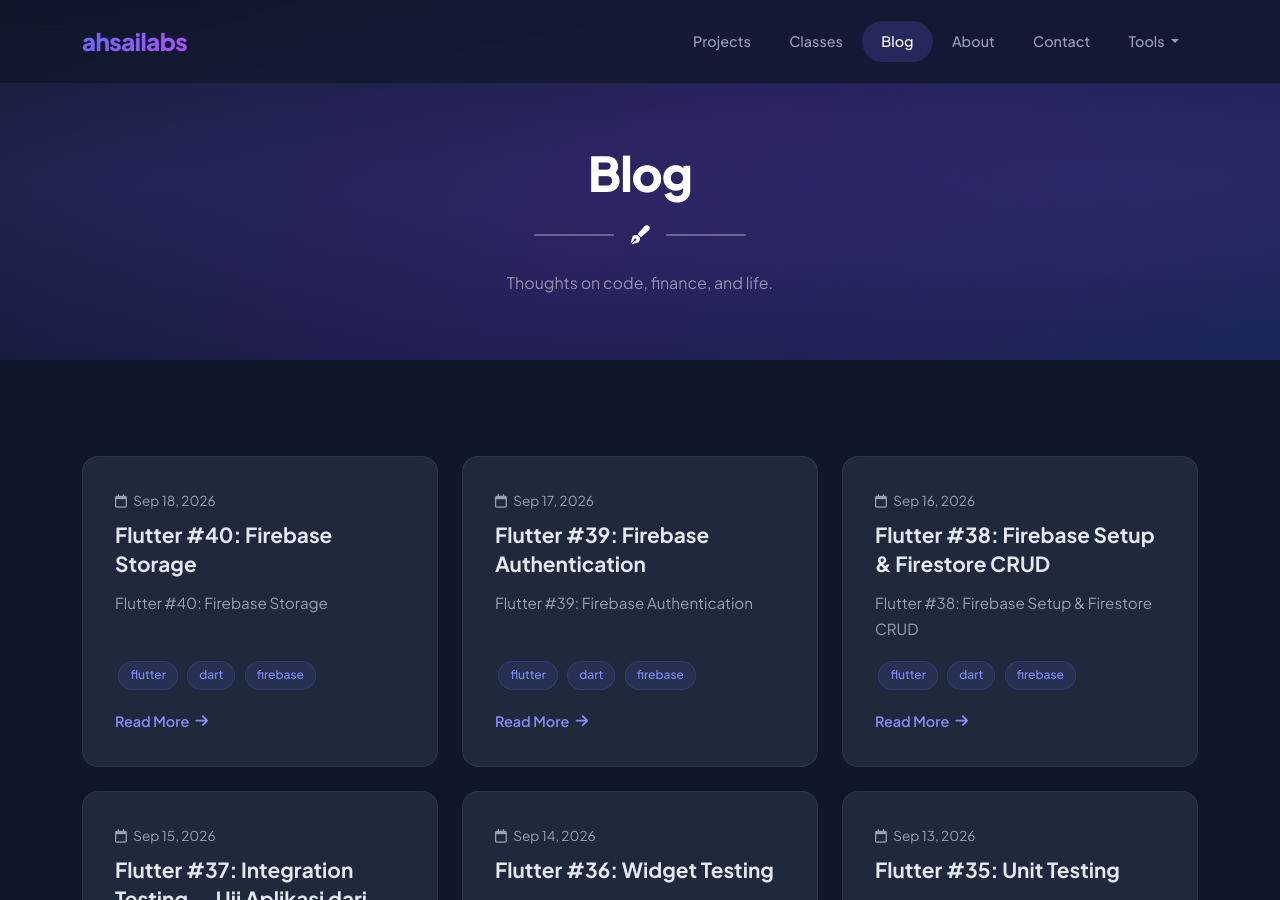
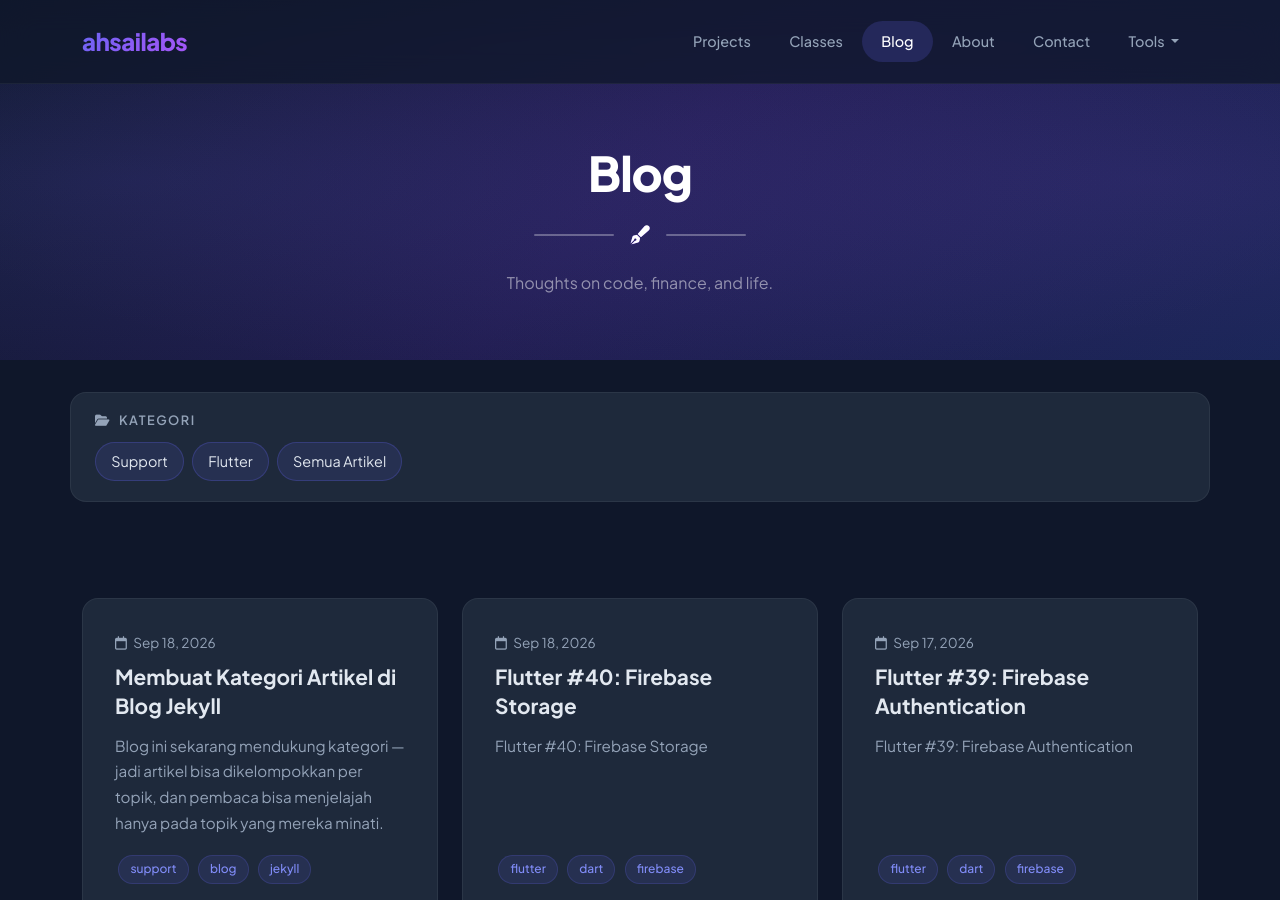
Before and after one commit to ahsai001/ahsai001.github.io, a Jekyll site: the page built from blog/index.html, in a window 1280 px wide and 900 px high. Built offline with Jekyll 4.4.1, drawn with Linux system fonts in a browser that asks for light colours.

Commit message:
feat(blog): dukung kategori artikel (support, flutter)
- _layouts/category.html: layout reusable, filter via where tags
- _includes/category-nav.html: satu sumber daftar kategori
- blog/categories/{support,flutter}/: halaman kategori (6 baris, pakai layout)
- blog/index.html: tampilkan navigasi kategori
- _layouts/default.html: CSS .blog-categories / .category-list
- _posts/...kategori-blog-jekyll.md: artikel kategori support pertama

Catatan: daftar kategori ditulis manual, bukan iterasi site.tags, agar tidak
menghasilkan tautan 404 ke tag tanpa halaman kategori.

````diff
--- /dev/null
+++ b/_includes/category-nav.html
@@ -0,0 +1,21 @@
+<!--
+  Navigasi kategori blog — SATU-SATUNYA tempat daftar kategori dirawat.
+  Dipakai oleh: blog/index.html dan setiap halaman blog/categories/<slug>/.
+
+  Menambah kategori baru = 2 langkah:
+    1. Tambahkan satu <li> di bawah ini.
+    2. Buat halaman blog/categories/<slug>/index.html (salin halaman yang ada,
+       ganti nilai permalink, judul, ikon, dan tag yang difilter).
+
+  Catatan: daftar ini SENGAJA ditulis manual, bukan iterasi seluruh site.tags.
+  Iterasi tersebut menghasilkan link ke semua tag (flutter, dart, tutorial,
+  investasi, pemrograman, ...) padahal halaman kategorinya tidak ada => 404.
+-->
+<aside class="blog-categories">
+  <h3><i class="fas fa-folder-open me-2"></i>Kategori</h3>
+  <ul class="category-list">
+    <li><a href="/blog/categories/support/">Support</a></li>
+    <li><a href="/blog/categories/flutter/">Flutter</a></li>
+    <li><a href="/blog/archive/">Semua Artikel</a></li>
+  </ul>
+</aside>
--- a/_layouts/default.html
+++ b/_layouts/default.html
@@ -210,6 +210,51 @@
       transition: color var(--transition);
     }
     .back-to-blog:hover { color: var(--color-accent); }
+
+    /* Navigasi kategori blog — dipakai _includes/category-nav.html */
+    .blog-categories {
+      max-width: 1140px;
+      margin: 2rem auto 0;
+      padding: 1.25rem 1.5rem;
+      background: var(--color-surface);
+      border: 1px solid rgba(255, 255, 255, .06);
+      border-radius: var(--radius-md);
+    }
+    .blog-categories h3 {
+      font-size: 0.8rem;
+      text-transform: uppercase;
+      letter-spacing: 1.5px;
+      color: var(--color-text-muted);
+      margin: 0 0 0.85rem;
+      font-weight: 600;
+    }
+    .category-list {
+      list-style: none;
+      padding: 0;
+      margin: 0;
+      display: flex;
+      flex-wrap: wrap;
+      gap: 0.5rem;
+    }
+    .category-list a {
+      display: inline-block;
+      padding: 0.4rem 0.95rem;
+      background: rgba(99, 102, 241, .12);
+      border: 1px solid rgba(99, 102, 241, .25);
+      border-radius: 999px;
+      color: var(--color-text);
+      text-decoration: none;
+      font-size: 0.9rem;
+      transition: all var(--transition);
+    }
+    .category-list a:hover {
+      background: var(--gradient-primary);
+      border-color: transparent;
+      color: #fff;
+    }
+    @media (max-width: 1200px) {
+      .blog-categories { margin-left: 1rem; margin-right: 1rem; }
+    }
   </style>
 </head>
 <body>
--- /dev/null
+++ b/_posts/2026-09-18-support-kategori-blog-jekyll.md
@@ -0,0 +1,81 @@
+---
+layout: post
+title: "Membuat Kategori Artikel di Blog Jekyll"
+date: 2026-09-18 08:00:00 +0700
+tags: [support, blog, jekyll]
+---
+
+Blog ini sekarang mendukung **kategori** — jadi artikel bisa dikelompokkan per topik, dan pembaca bisa menjelajah hanya pada topik yang mereka minati.
+
+## Bagaimana Kategori Bekerja di Jekyll
+
+Jekyll tidak punya fitur "kategori" bawaan yang otomatis membuat halaman. Kategori di sini dibangun dari tiga bagian:
+
+| Bagian | File | Peran |
+|--------|------|-------|
+| Data | `_posts/*.md` | Tag di frontmatter yang menandai kategori |
+| Tampilan | `_layouts/category.html` | Layout daftar artikel per kategori |
+| Halaman | `blog/categories/<slug>/index.html` | Halaman kategori (isinya 6 baris) |
+| Navigasi | `_includes/category-nav.html` | Daftar tautan kategori |
+
+## Menandai Artikel dengan Kategori
+
+Cukup tambahkan tag di frontmatter artikel:
+
+```yaml
+---
+layout: post
+title: "Judul Artikel"
+date: 2026-09-18 08:00:00 +0700
+tags: [support, blog, jekyll]
+---
+```
+
+Artikel ini sendiri memakai tag `support`, sehingga muncul di halaman [Kategori Support](/blog/categories/support/).
+
+## Cara Kerja Filter Artikel
+
+Layout kategori memfilter artikel berdasarkan tag:
+
+```liquid
+{% raw %}{% assign cat_posts = site.posts | where: "tags", page.category_tag %}{% endraw %}
+```
+
+Filter `where` milik Jekyll mencocokkan **setiap elemen** pada properti bertipe array, sehingga `tags: [support, blog]` akan cocok dengan `category_tag: support`.
+
+## Menambah Kategori Baru
+
+Dua langkah saja:
+
+**1. Tambahkan tautan** di `_includes/category-nav.html`:
+
+```html
+<li><a href="/blog/categories/kuliner/">Kuliner</a></li>
+```
+
+**2. Buat halaman** `blog/categories/kuliner/index.html`:
+
+```yaml
+---
+layout: category
+title: Kuliner
+permalink: /blog/categories/kuliner/
+category_tag: kuliner
+icon: fa-utensils
+blurb: "Catatan seputar masakan dan resep."
+---
+```
+
+Selesai. Halaman kategori otomatis menampilkan semua artikel dengan tag `kuliner`.
+
+## Catatan Penting
+
+- **Daftar kategori ditulis manual**, bukan iterasi seluruh `site.tags`. Iterasi tersebut akan membuat tautan ke *semua* tag (termasuk `dart`, `tutorial`, `investasi`) padahal halaman kategorinya tidak ada — hasilnya banyak tautan rusak.
+- Satu artikel bisa punya **beberapa tag**, jadi bisa tampil di lebih dari satu kategori.
+- Artikel baru yang diberi tag kategori akan **otomatis muncul** di halaman kategori terkait setelah di-push.
+
+## Kategori yang Tersedia
+
+- [Support](/blog/categories/support/)
+- [Flutter](/blog/categories/flutter/)
+- [Semua Artikel](/blog/archive/)
--- a/blog/index.html
+++ b/blog/index.html
@@ -16,6 +16,9 @@
     <p class="text-white-50 mb-0">Thoughts on code, finance, and life.</p>
   </div>
 </header>
+
+<!-- BLOG CATEGORIES (daftar dirawat di _includes/category-nav.html) -->
+{% include category-nav.html %}
 
 <!-- BLOG POSTS -->
 <section class="section">
````
Also changed, not shown: _layouts/category.html (added, +76 -0 lines), blog/categories/flutter/index.html (added, +8 -0 lines), blog/categories/support/index.html (added, +8 -0 lines).
